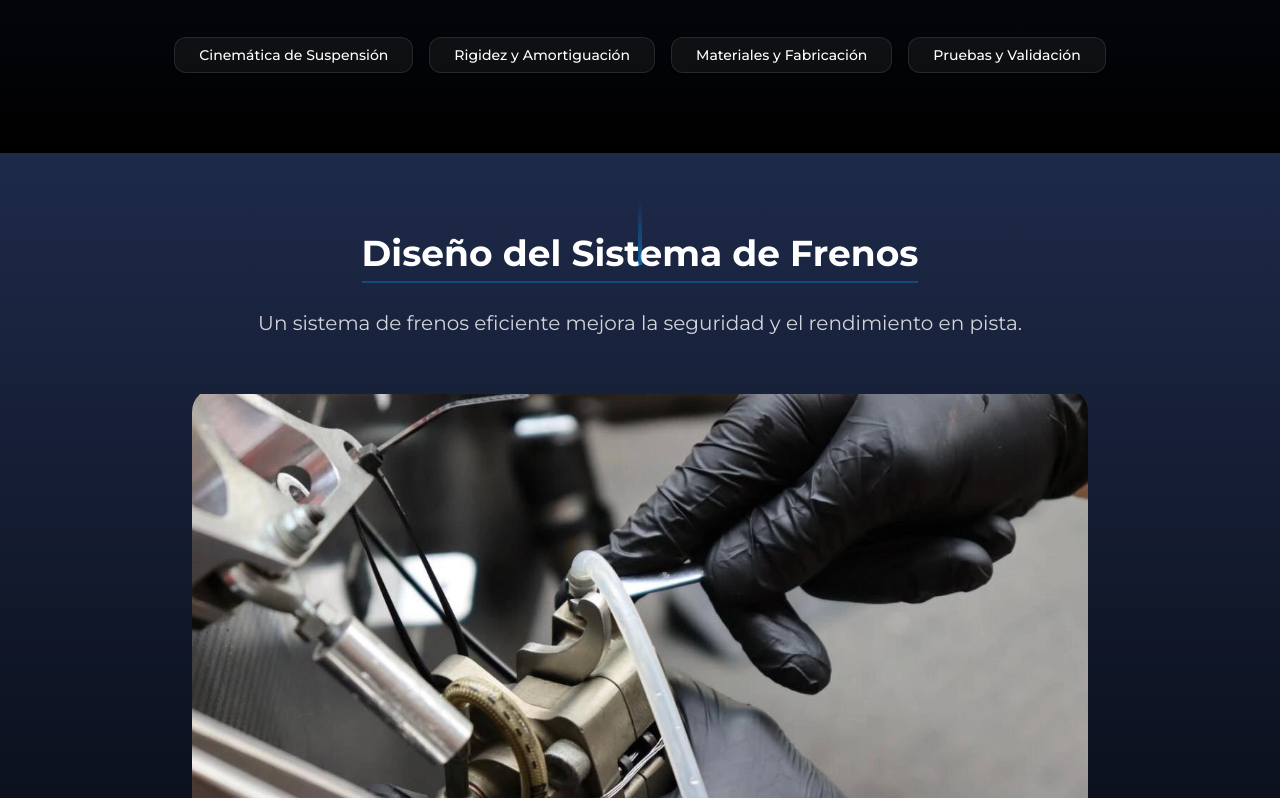
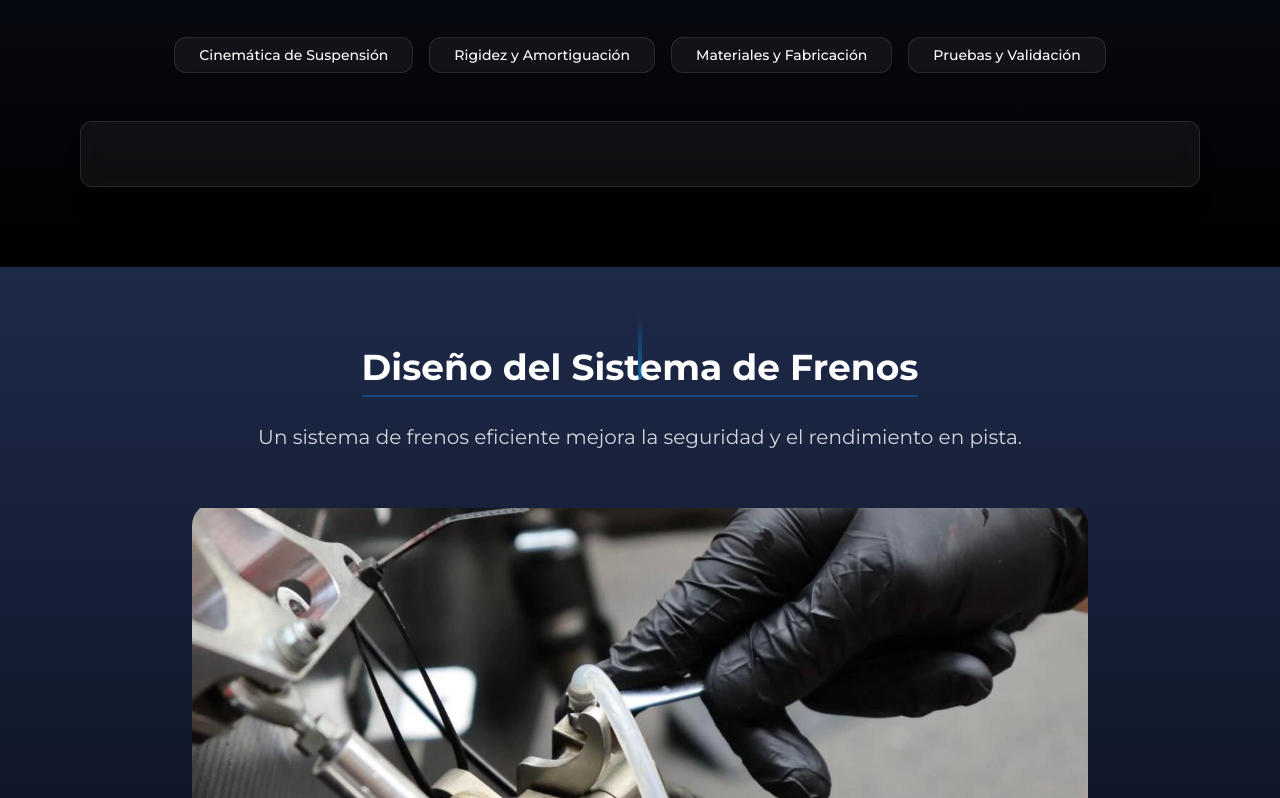
Before and after one commit to Agustin1324/formula-sae-website, a Next.js app: page /subsystems/dynamics in a window 1280 px wide. Shown: the part 2202-3000 px from the top of the page. Built offline with nearby package versions, Linux system fonts and the light colour scheme.

Commit message:
cambio imagen logo universidad y seleccion por default de 'procesamiento y analisis' en la pagina de dinamica al final

```diff
--- a/app/subsystems/dynamics/page.tsx
+++ b/app/subsystems/dynamics/page.tsx
@@ -9,7 +9,7 @@ import { Button } from "@/components/ui/button";
 
 export default function DynamicsPage() {
   // Add state for selected area
-  const [selectedArea, setSelectedArea] = useState<string | null>(null);
+  const [selectedArea, setSelectedArea] = useState<string | null>("Procesamiento y Análisis"); // Default to "Procesamiento y Análisis", allow null for deselection
 
   return (
     <div className="min-h-screen bg-gradient-to-b from-white to-gray-50">
```
Also changed, not shown: public/dynamics/diseno_direccion.webp.
